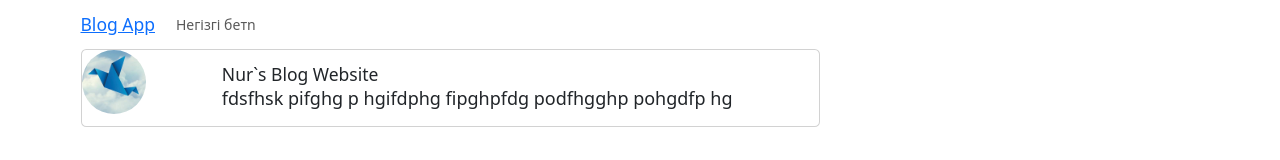
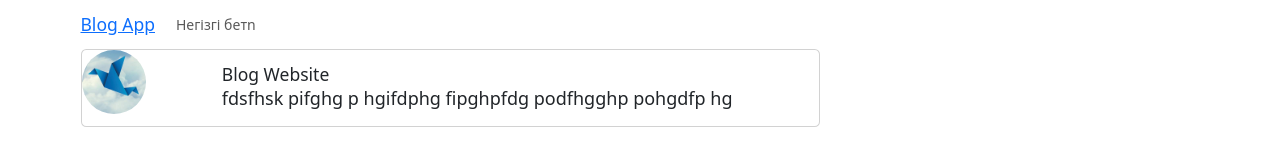
Before and after one commit to bnloading/Blog, a Next.js app: page / in a window 1280 px wide. Shown: the top 160 px of the page. Built offline with nearby package versions, Linux system fonts and the light colour scheme.

Commit message:
navbar oruulsan bn

```diff
--- a/pages/index.js
+++ b/pages/index.js
@@ -25,7 +25,7 @@ export default function Home() {
                   <Col md={10}>
                     <Card.Body>
                       <Card.Title className="font-weight-bold mb-0">
-                        Nur`s Blog Website
+                        Blog Website
                       </Card.Title>
                       <Card.Text className="welcome-text">
                         fdsfhsk pifghg p hgifdphg fipghpfdg podfhgghp pohgdfp hg
```
